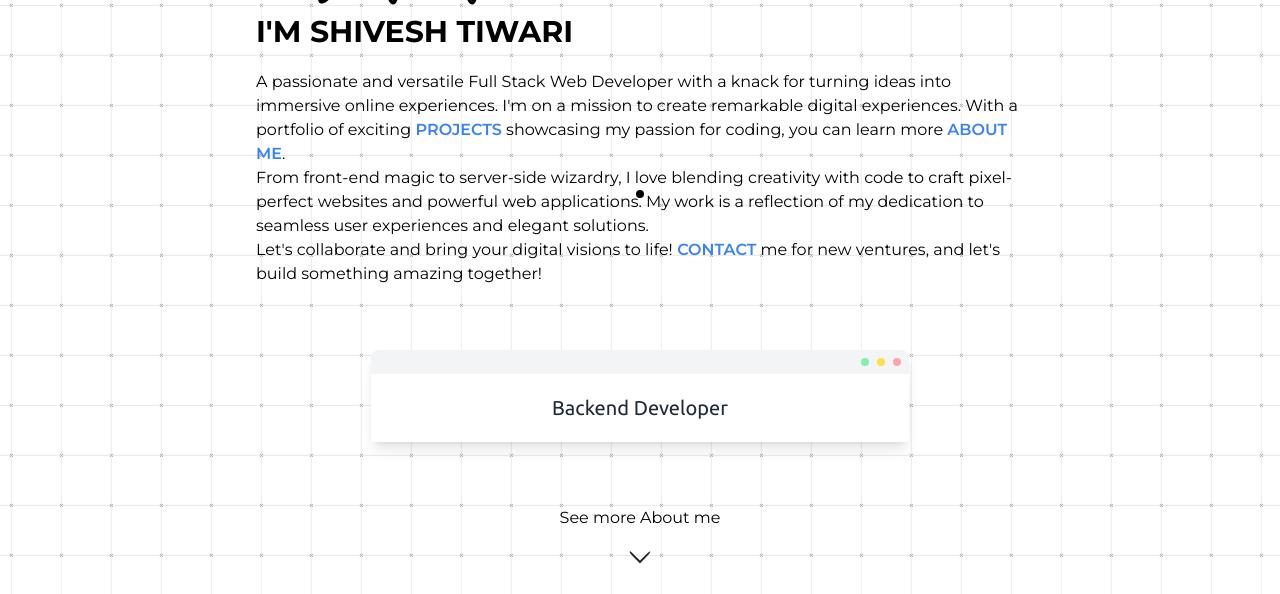
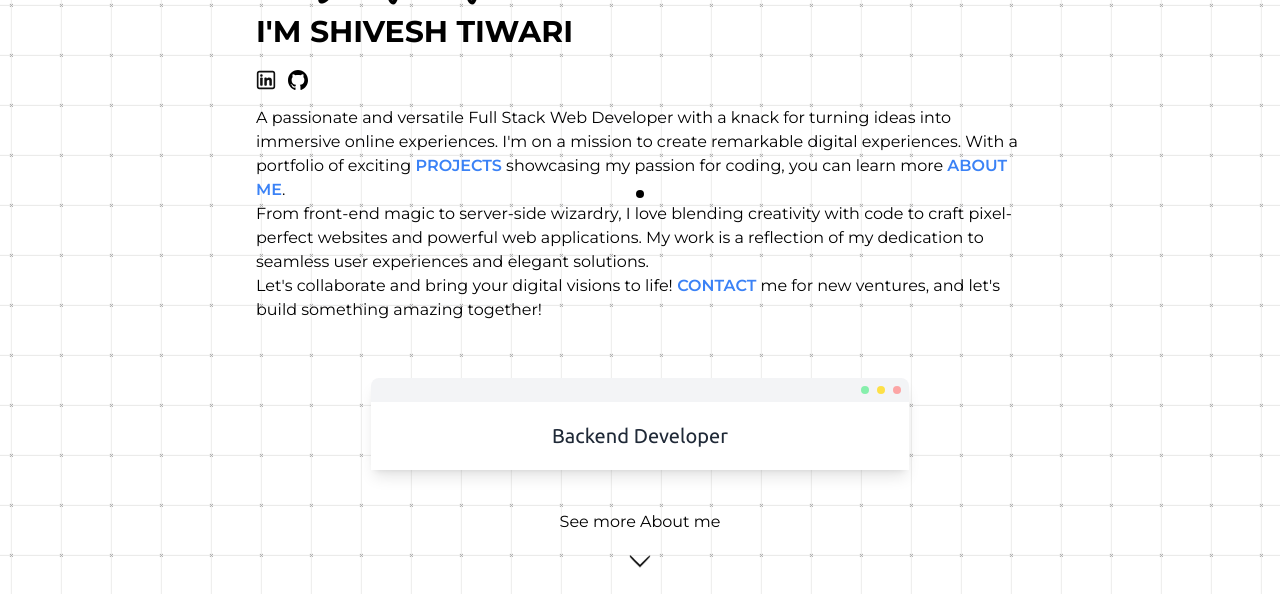
Before and after one commit to TheShiveshNetwork/next_portfolio, a Next.js app: page / in a window 1280 px wide. Shown: the part 206-800 px from the top of the page. Built offline with nearby package versions, Linux system fonts and the light colour scheme; no server answers; the database is empty; a web font is replaced by a local one.

Commit message:
major updates

```diff
--- a/app/(root)/page.tsx
+++ b/app/(root)/page.tsx
@@ -1,4 +1,5 @@
 import HorizontalTimeline from '@/components/shared/HorizontalTimeline'
+import SocialLinks from '@/components/shared/SocialLinks'
 import { ScrambleTexts } from '@/components/shared/TextScramble'
 import { githubCodeUrl, satisfy, tilt_prism, toolsUsed, ubuntu } from '@/constants'
 import dynamic from 'next/dynamic'
@@ -25,6 +26,9 @@ export default function Home() {
           <h1 className='text-3xl mt-5 mb-5 font-extrabold'>
             I'M SHIVESH TIWARI
           </h1>
+
+          <SocialLinks className="mb-4" />
+
           <div>
             A passionate and versatile Full Stack Web Developer with a knack for turning ideas into immersive online experiences.
             I'm on a mission to create remarkable digital experiences. With a portfolio of exciting
@@ -37,7 +41,7 @@ export default function Home() {
             <Link href={'/contact'} className='text-blue-500 uppercase font-semibold'> contact</Link> me for new ventures, and let's build something amazing together!
           </div>
 
-          <div className='bg-white dark:bg-slate-700 mt-5 sm:mt-10 md:mt-14 lg:mt-16 shadow-lg w-[70%] rounded-t-lg self-center'>
+          <div className='sm:bg-white sm:dark:bg-slate-700 mt-5 sm:mt-10 md:mt-14 sm:shadow-lg sm:w-[70%] sm:rounded-t-lg self-center'>
             <div className="hidden sm:flex gap-2 p-2 w-full bg-gray-100 dark:bg-gray-800 rounded-t-lg justify-end">
               <div className="bg-green-300 h-2 w-2 rounded-full" />
               <div className="bg-yellow-300 h-2 w-2 rounded-full" />
@@ -49,7 +53,7 @@ export default function Home() {
             />
           </div>
 
-          <div className='mt-5 sm:mt-14 lg:mt-16 text-center flex flex-col items-center justify-center'>
+          <div className='mt-5 sm:mt-10 text-center flex flex-col items-center justify-center'>
             <p>
               See more About me
             </p>
--- /dev/null
+++ b/components/shared/SocialLinks.tsx
@@ -0,0 +1,25 @@
+import Link from "next/link"
+import Image from "next/image"
+import { SocialData } from "@/constants"
+
+const SocialLinks = ({ className }: { className?: string }) => {
+    return (
+        <div className={`${className} flex gap-3`}>
+            {SocialData.map((item) => (
+                <Link
+                    target='_blank'
+                    href={item.url}
+                >
+                    <Image
+                        src={item.icon}
+                        alt={item.name}
+                        width={20}
+                        height={20}
+                    />
+                </Link>
+            ))}
+        </div>
+    )
+}
+
+export default SocialLinks
--- a/constants/index.js
+++ b/constants/index.js
@@ -78,3 +78,16 @@ export const dashboardMenu = [
         image: "/assets/project-create.png",
     },
 ]
+
+export const SocialData = [
+    {
+        name: 'Linkedin',
+        icon: '/assets/linkedin.svg',
+        url: "https://www.linkedin.com/in/shivesh-tiwari-88b451242",
+    },
+    {
+        name: 'Github',
+        icon: '/assets/github.svg',
+        url: "https://github.com/TheShiveshNetwork",
+    },
+]
```
Also changed, not shown: public/assets/github.svg (added), public/assets/linkedin.svg (added).
